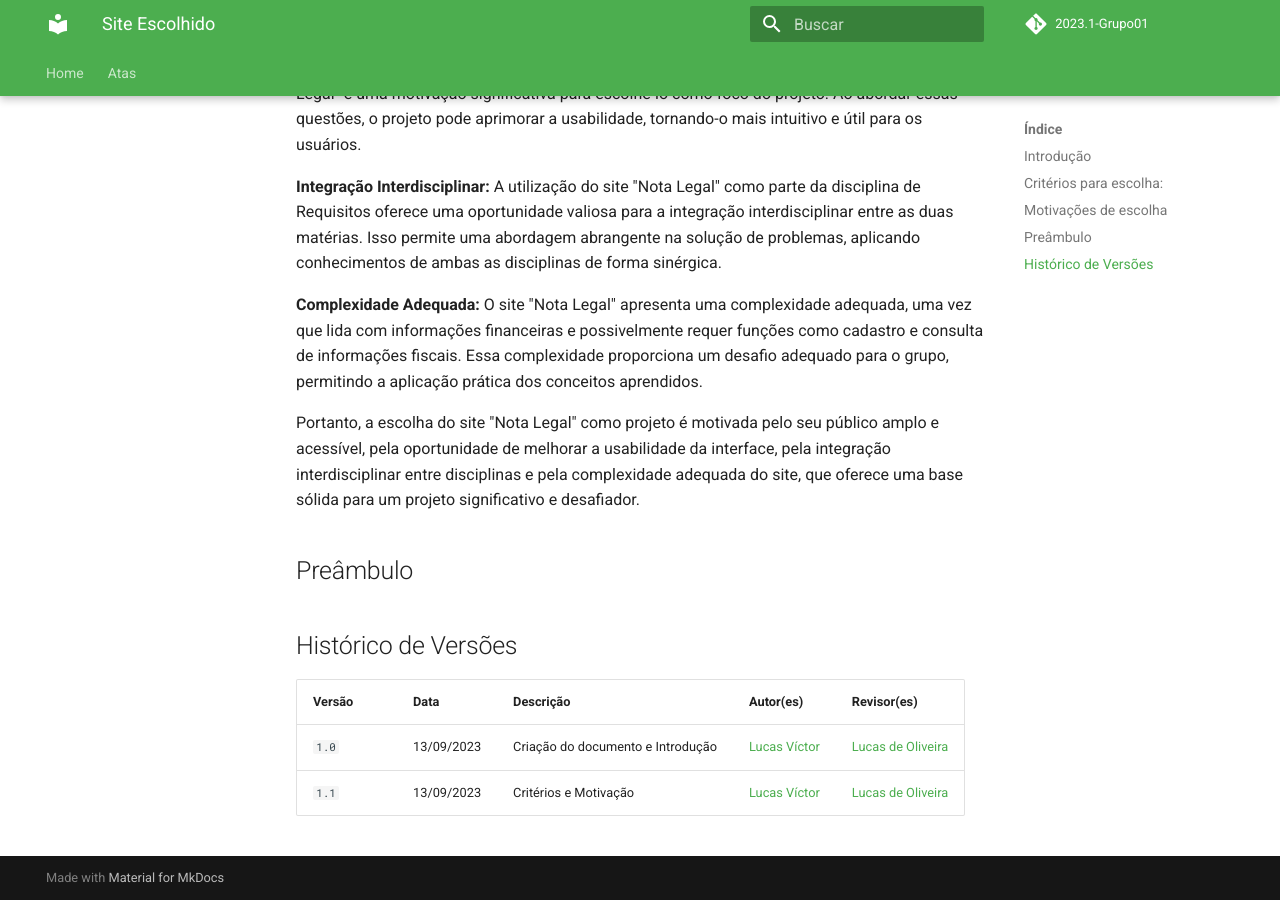
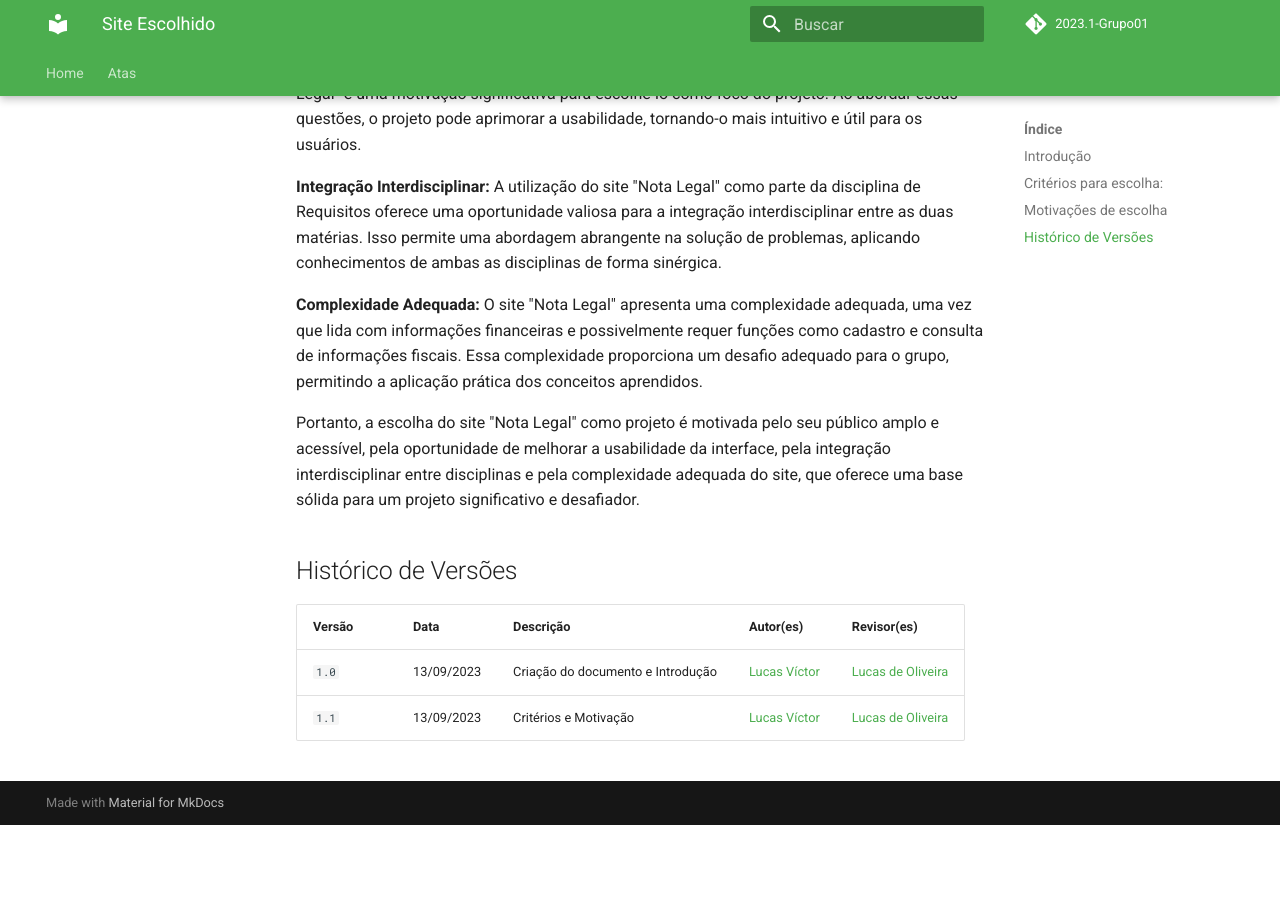
Before and after one commit to Interacao-Humano-Computador/2023.2-NotaLegal, an MkDocs documentation site: the page built from docs/planejamento do projeto/site-escolhido.md, in a window 1280 px wide and 900 px high, scrolled down 1074 px. Built offline with MkDocs 1.6.1 and Material for MkDocs 9.7.7, drawn with Linux system fonts in a browser that asks for light colours; comment, search, counter and statistics services are not loaded; after the commit the page ends 1899 px from its top, so only the background shows below that.

Commit message:
Atualizaçao

```diff
--- a/docs/planejamento do projeto/site-escolhido.md
+++ b/docs/planejamento do projeto/site-escolhido.md
@@ -28,8 +28,6 @@ Com base nos critérios anteriores, a escolha do site "Nota Legal" para o projet
 
 Portanto, a escolha do site "Nota Legal" como projeto é motivada pelo seu público amplo e acessível, pela oportunidade de melhorar a usabilidade da interface, pela integração interdisciplinar entre disciplinas e pela complexidade adequada do site, que oferece uma base sólida para um projeto significativo e desafiador.
 
-## Preâmbulo
-
 
 ## Histórico de Versões
 
```
